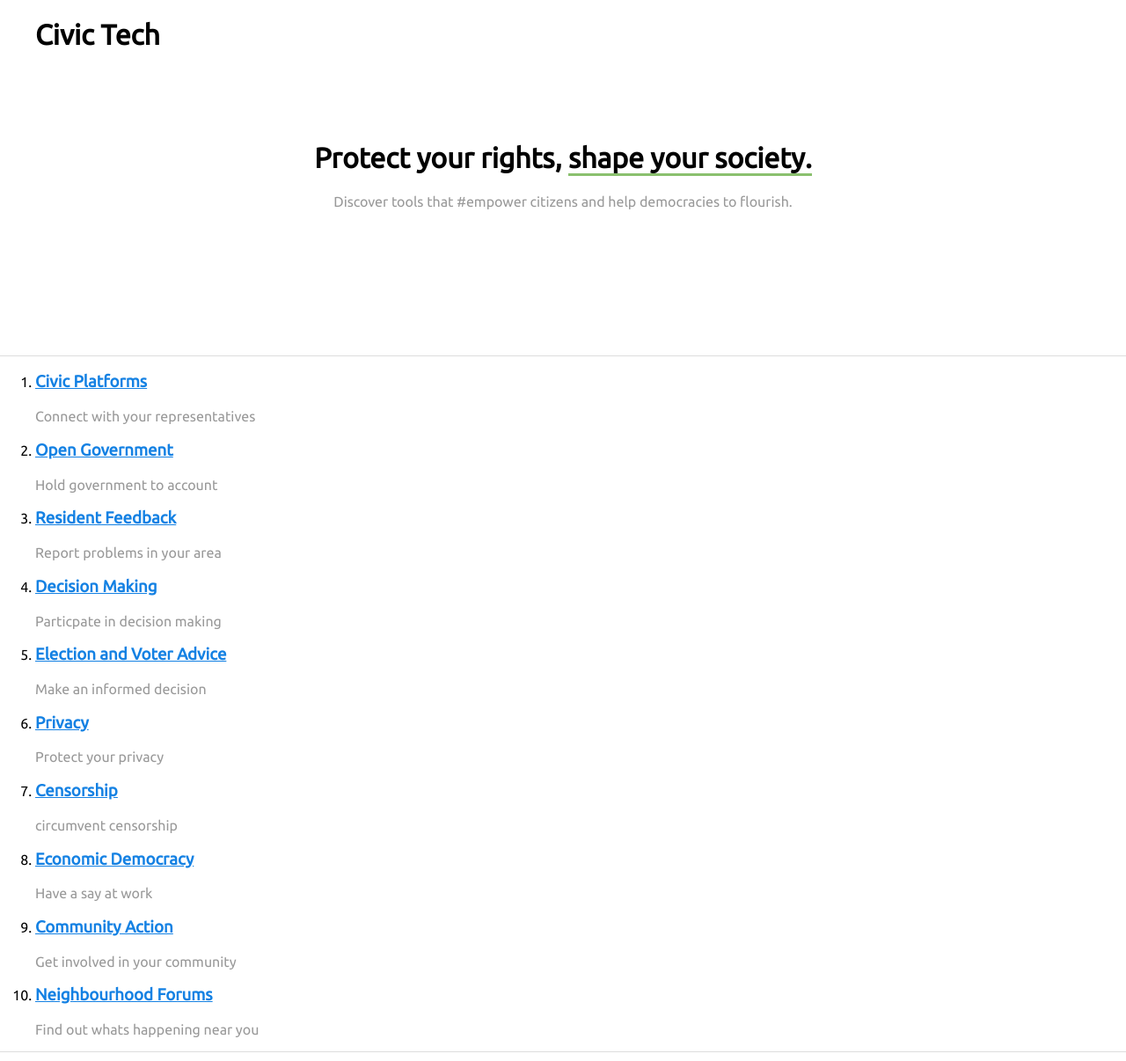
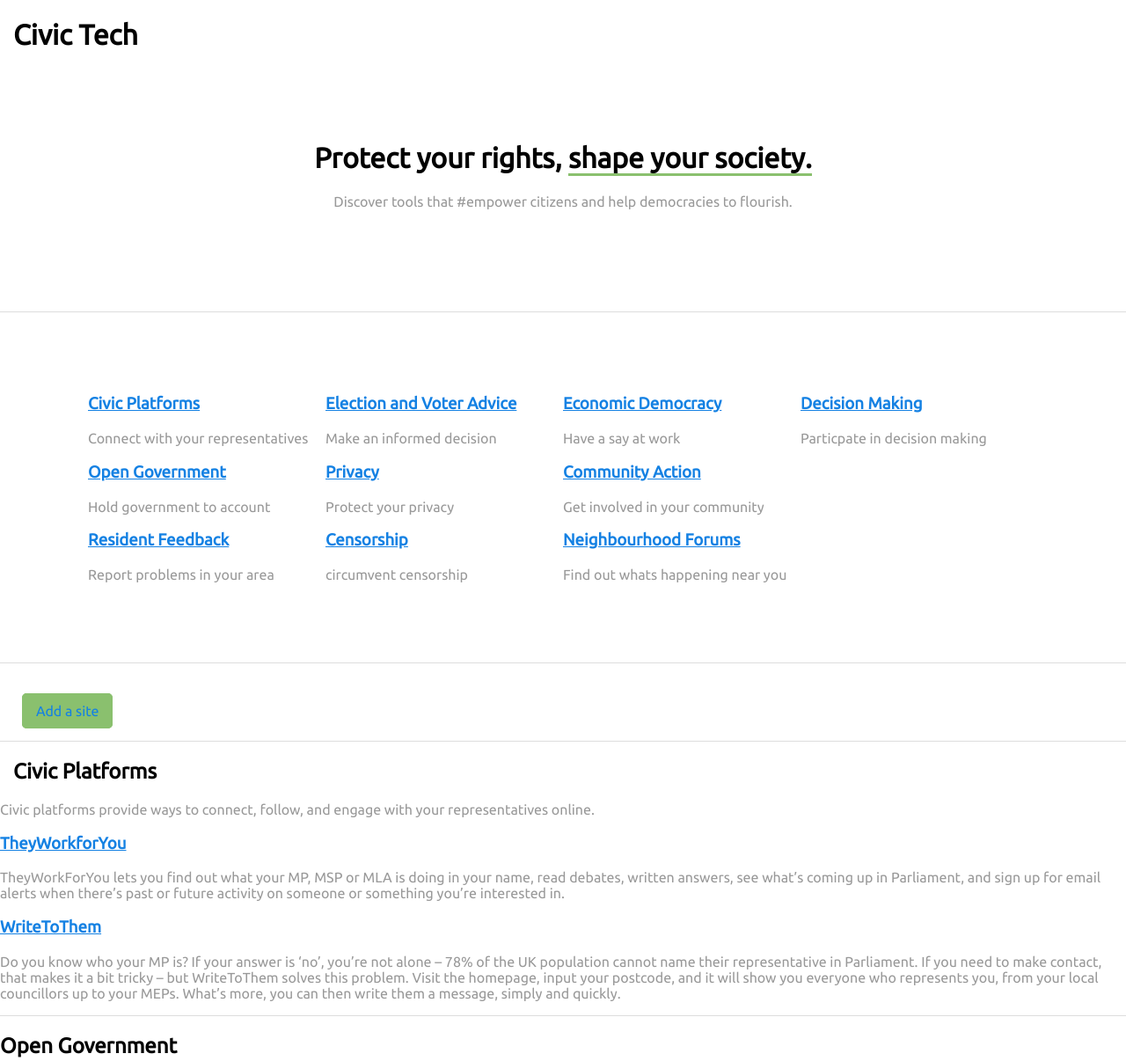
Before and after one commit to scottdavidcraig/civictech.co.uk, a website: page index.html in a window 1280 px wide. Shown: the top 1206 px of the page at 88% size. Drawn offline with Linux system fonts and the light colour scheme.

Commit message:
Styles & layout of categories section
layout with float. clearfix .group class added to parent div to prevent
wrapping of later sections

```diff
--- a/css/this.css
+++ b/css/this.css
@@ -5,11 +5,78 @@ background-color: white;
 font-family: 'Ubuntu', sans-serif;
 }
 
+/* resets */
+
+ul, ol, li {
+margin: 0;
+padding: 0;
+text-decoration: none;
+}
+
+section {
+  border-top: 1px solid #ddd;
+}
+
 /* typography */
 
 p {
 color:#999 ;
 }
+
+/* Header Section */
+
+
+header{
+  text-align: center;
+  padding: 60px 15px 100px 15px;
+
+}
+
+nav{
+
+  padding: 0px 0 0px 0;
+  margin: 0 0 0 0;
+
+}
+
+.main-logo {
+  padding: 0px 15px;
+
+}
+
+
+/* Categories section */
+
+.categories{
+text-align: left;
+margin: 0 100px;
+}
+
+.categories-list {
+list-style: none;
+padding: 75px 0 75px 0;
+margin: 0 0 0 0;
+display:block;
+float:left;
+width:25%;
+
+}
+
+/* sites section */
+
+
+.sectiontitle {
+  padding: 0px 15px;
+}
+
+/* addsite section section */
+.addsite{
+padding: 25px 25px
+}
+
+
+
+
 
 /* link styles */
 
@@ -33,34 +100,9 @@ a:active {
     color: #1857A6;
 }
 
-
-
-
-
 #shape {
       border-bottom: 3px solid #8AC06E;
 }
-
-nav{
-
-  padding: 0px 0 0px 0;
-  margin: 0 0 0 0;
-
-}
-
-header{
-  text-align: center;
-  padding: 60px 15px 150px 15px;
-
-}
-
-section {
-  border-top: 1px solid #ddd;
-}
-
-
-
-
 
 /* Button styles */
 .button {
@@ -81,6 +123,11 @@ border: 1px solid #6eaf4c;
 
 }
 
+.addsite a:visited {
+
+      color: white;
+}
+
 
 /* footer */
 footer{
@@ -89,6 +136,17 @@ footer{
   font-size: 17px;
   width: 100%;
   padding: 100px 15px 60px 15px;
-  l
+  text-align: center;
 
 }
+
+/* ======== float clearfix ======= */
+
+.group::after {
+  content: "";
+  display: table;
+  clear:both;
+
+}
+
+/* ======== media Queries ======= */
--- a/index.html
+++ b/index.html
@@ -3,7 +3,7 @@
   <head>
     <meta charset="utf-8">
     <meta name="CivicTech" content="Startups that help citizens build a better democracy">
-    <title>CIVICTECH</title>
+    <title>Civic Tech</title>
     <link rel="stylesheet" href="css/normalize.css" type ="text/css">
     <link href='https://fonts.googleapis.com/css?family=Ubuntu' rel="stylesheet" type='text/css'>
     <link rel="stylesheet" href="css/this.css" type ="text/css">
@@ -12,7 +12,7 @@
 
     <nav>
         <ul>
-          <h1 class= "title">Civic Tech</h1>
+          <h1 class= "main-logo">Civic Tech</h1>
       </ul>
     </nav>
 
@@ -27,26 +27,24 @@
 
 <!-- Categories -->
 
-<section class = "categories">
+<section class = "categories-container">
+    <div class="categories group">
 
-<ol >
-
+<ol class = "categories-list" >
   <li>
-    <h3><a href="#civicplatforms">Civic Platforms</a></h3>
+    <h3 class = "category"><a href="#civicplatforms">Civic Platforms</a></h3>
     <p>Connect with your representatives</p>
   </li>
   <li>
-    <h3><a href="#opengov">Open Government</a></h3>
+    <h3 class = "category"><a href="#opengov">Open Government</a></h3>
     <p>Hold government to account</p>
   </li>
   <li>
-    <h3><a href="#residentfeedback">Resident Feedback</a></h3>
+    <h3 class = "category"><a href="#residentfeedback">Resident Feedback</a></h3>
     <p>Report problems in your area</p>
   </li>
-  <li>
-    <h3><a href="#decisionmaking">Decision Making</a></h3>
-    <p>Particpate in decision making</p>
-  </li>
+</ol>
+<ol class = "categories-list" >
   <li>
     <h3><a href="#">Election and Voter Advice</a></h3>
     <p>Make an informed decision</p>
@@ -59,6 +57,8 @@
     <h3><a href="#">Censorship</a></h3>
     <p>circumvent censorship</p>
   </li>
+</ol>
+<ol class = "categories-list">
   <li>
     <h3><a href="#">Economic Democracy</a></h3>
     <p>Have a say at work</p>
@@ -72,6 +72,20 @@
     <p>Find out whats happening near you</p>
   </li>
 </ol>
+<ol class = "categories-list" >
+  <li>
+    <h3 class = "category"><a href="#decisionmaking">Decision Making</a></h3>
+    <p>Particpate in decision making</p>
+  </li>
+</ol>
+</div>
+</section>
+
+
+<section class = "addsite">
+
+  <h2></h2>
+  <a class ="button" href="mailto:scott@civictech.co.uk?subject=ADD%20SITE:%20[ SITE NAME ]%20">Add a site</a>
 
 </section>
 
@@ -80,8 +94,8 @@
 
     <section id ="civicplatforms">
 
-  <h2><a href="#">Civic Platforms</a></h2>
-  <p>Civic platforms provide ways to connect, follow, and engage with your representatives online</p>
+      <h2 class ="sectiontitle">Civic Platforms</h2>
+      <p>Civic platforms provide ways to connect, follow, and engage with your representatives online.</p>
 
       <ul>
         <li>
@@ -102,7 +116,7 @@
 
     <section id ="opengov">
 
-  <h2><a href="#">Open Government</a></h2>
+      <h2>Open Government</h2>
       <p> Get the information you need to hold your government to account</p>
 
       <ul>
@@ -121,7 +135,7 @@
 
     <section id ="residentfeedback">
 
-  <h2><a href="#">Resident Feedback</a></h2>
+      <h2 class ="sectiontitle">Resident Feedback</h2>
       <p> Report ond resolve issues in your local area</p>
 
       <ul>
@@ -143,8 +157,9 @@
     https://twitter.com/HelloZeroNet
 
     https://tutanota.de
+    http://www.letsdvel.com/?ref=producthunt
 
-  <h2><a href="#decisionmaking">Decision Making</a></h2>
+      <h2 class ="sectiontitle">Decision Making</h2>
       <p> Collaborative decision making tools for better decisions </p>
 
       <ul>
@@ -168,8 +183,8 @@ https://tutanota.de
 
     </section>
 
+
 <footer> <p> Maintained by <a href="http://www.twitter.com/scottdavidcraig"> @scottdavidcraig</a> </p>
-  <a class ="button" href="mailto:scott@civictech.co.uk?subject=ADD%20SITE:%20[ SITE NAME ]%20">Add a site</a>
 
 </footer>
 
```
Lines whose indentation alone changed are shown as unchanged.
